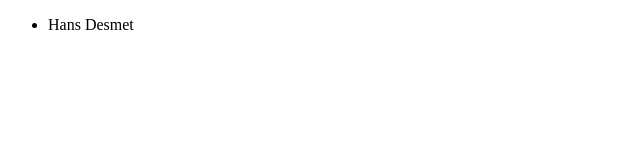
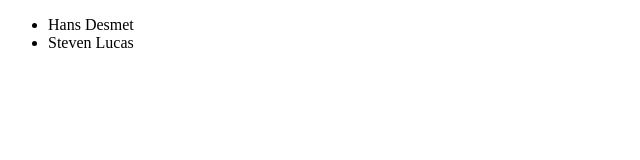
Before and after one commit to locutus31/vriendensite2, a plain HTML site: page index.html in a window 1280 px wide. Shown: the full height of the page, 0-640 px from the left. Drawn offline with Linux system fonts and the light colour scheme.

Commit message:
met twee vrienden

```diff
--- a/index.html
+++ b/index.html
@@ -8,6 +8,7 @@
 <body>
     <ul>
         <li>Hans Desmet</li>
+        <li>Steven Lucas</li>
     </ul>
 
 </body>
```
